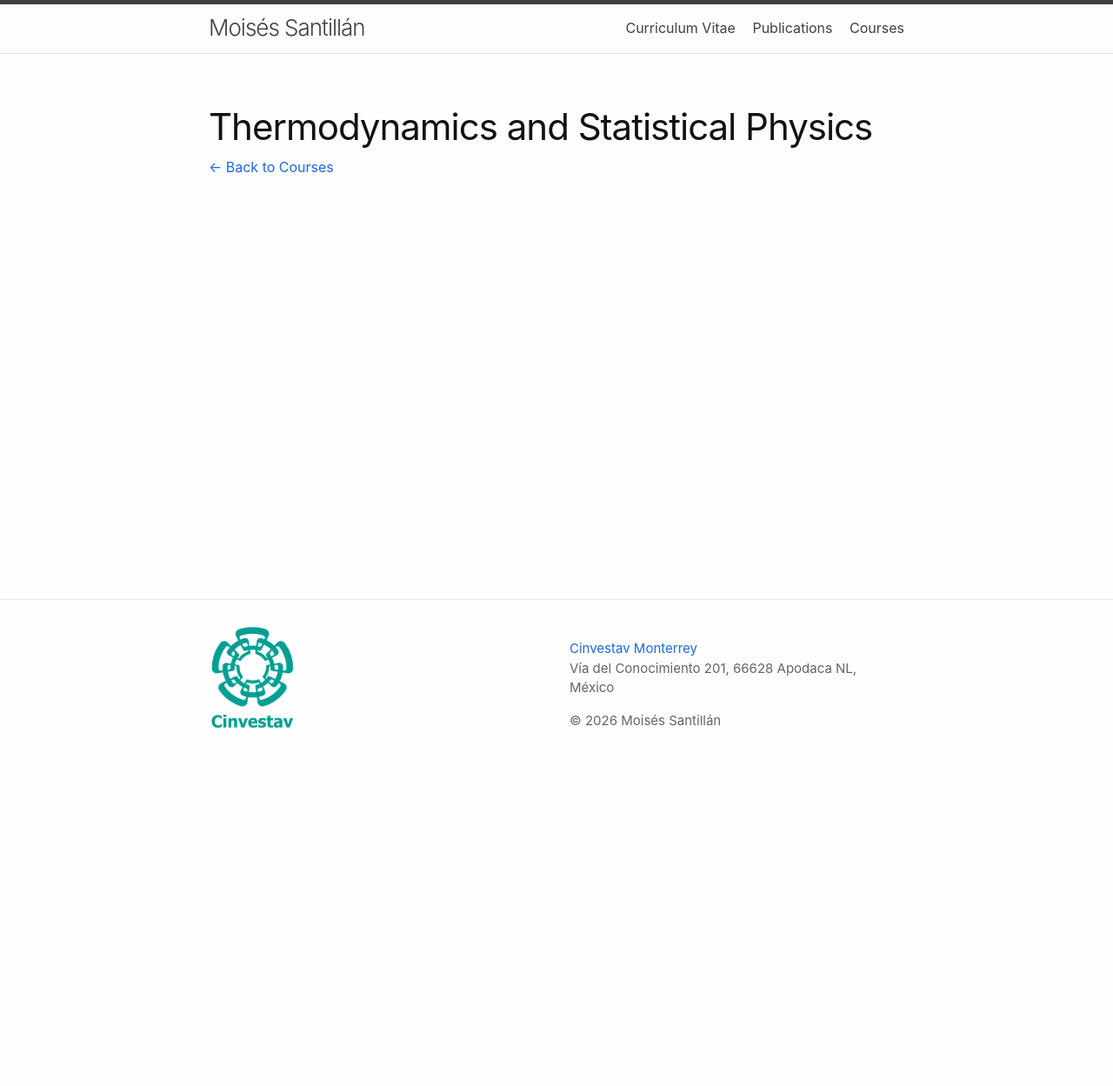
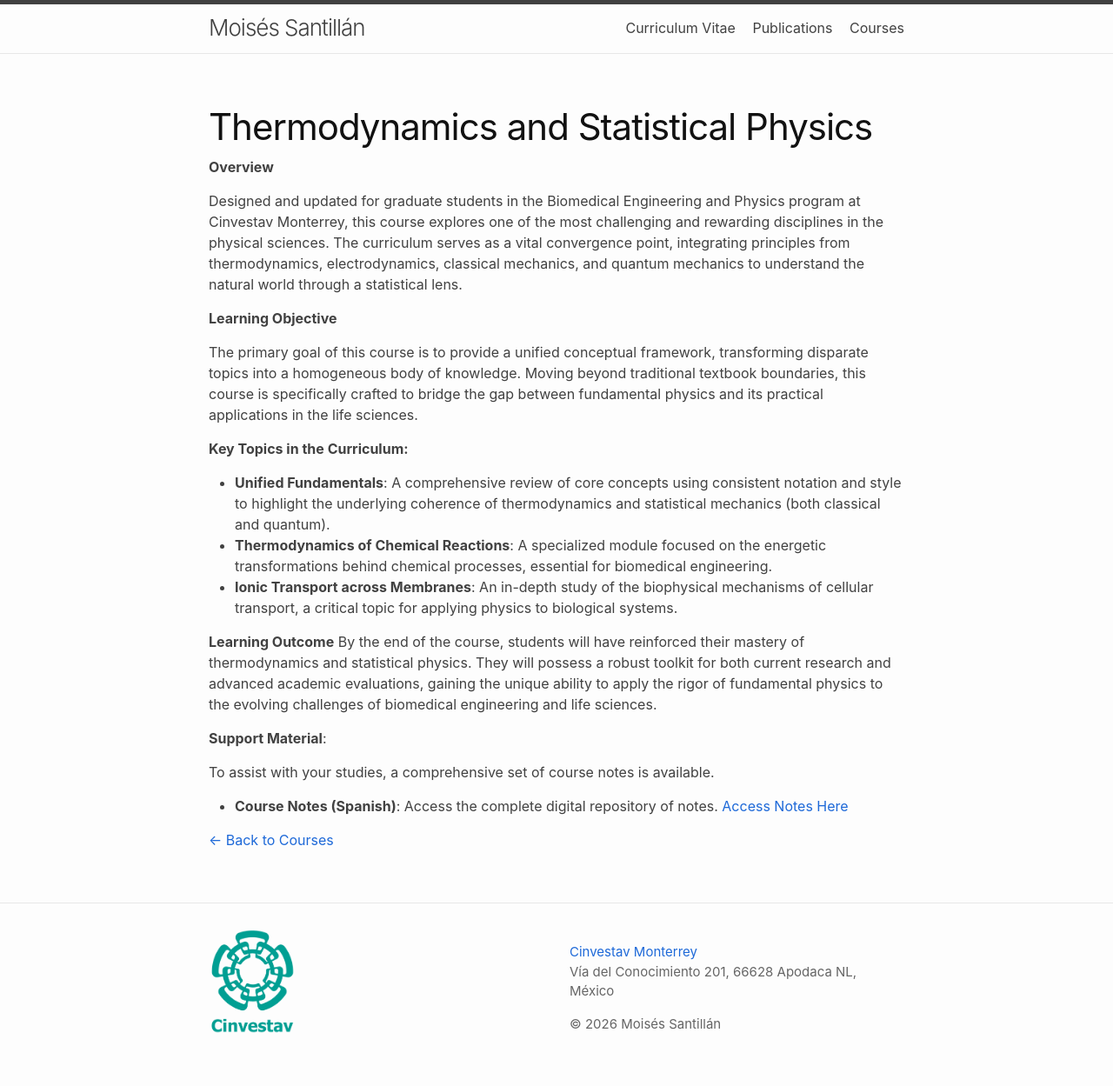
Before and after one commit to moises-santillan/moises-santillan.github.io, a Jekyll site: the page built from _courses/Thermodynamics.md, in a window 1280 px wide. Shown: the whole page at 87% size. Built offline with Jekyll 4.4.1, drawn with Linux system fonts in a browser that asks for light colours; nearby versions of some CDN libraries; before the commit the page ends 900 px from its top, so only the background shows below that.

Commit message:
Update Thermodynamics.md

```diff
--- a/_courses/Thermodynamics.md
+++ b/_courses/Thermodynamics.md
@@ -4,3 +4,26 @@ title: Thermodynamics and Statistical Physics
 course_id: 2
 permalink: /courses/thermodynamics/
 ---
+
+**Overview**
+
+Designed and updated for graduate students in the Biomedical Engineering and Physics program at Cinvestav Monterrey, this course explores one of the most challenging and rewarding disciplines in the physical sciences. The curriculum serves as a vital convergence point, integrating principles from thermodynamics, electrodynamics, classical mechanics, and quantum mechanics to understand the natural world through a statistical lens.
+
+**Learning Objective**
+
+The primary goal of this course is to provide a unified conceptual framework, transforming disparate topics into a homogeneous body of knowledge. Moving beyond traditional textbook boundaries, this course is specifically crafted to bridge the gap between fundamental physics and its practical applications in the life sciences.
+
+**Key Topics in the Curriculum:**
+
+* **Unified Fundamentals**: A comprehensive review of core concepts using consistent notation and style to highlight the underlying coherence of thermodynamics and statistical mechanics (both classical and quantum).
+* **Thermodynamics of Chemical Reactions**: A specialized module focused on the energetic transformations behind chemical processes, essential for biomedical engineering.
+* **Ionic Transport across Membranes**: An in-depth study of the biophysical mechanisms of cellular transport, a critical topic for applying physics to biological systems.
+
+**Learning Outcome**
+By the end of the course, students will have reinforced their mastery of thermodynamics and statistical physics. They will possess a robust toolkit for both current research and advanced academic evaluations, gaining the unique ability to apply the rigor of fundamental physics to the evolving challenges of biomedical engineering and life sciences.
+
+**Support Material**:
+
+To assist with your studies, a comprehensive set of course notes is available.
+
+* **Course Notes (Spanish)**: Access the complete digital repository of notes. [Access Notes Here](https://moises-santillan.github.io/TermoNotas/)
```
